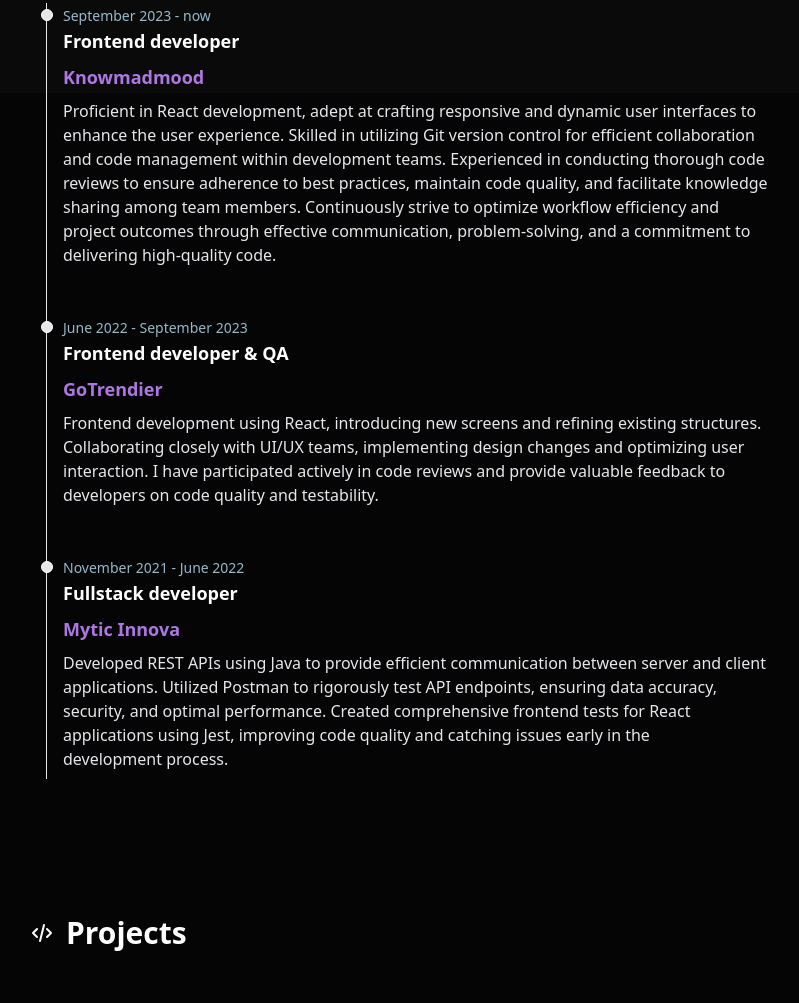
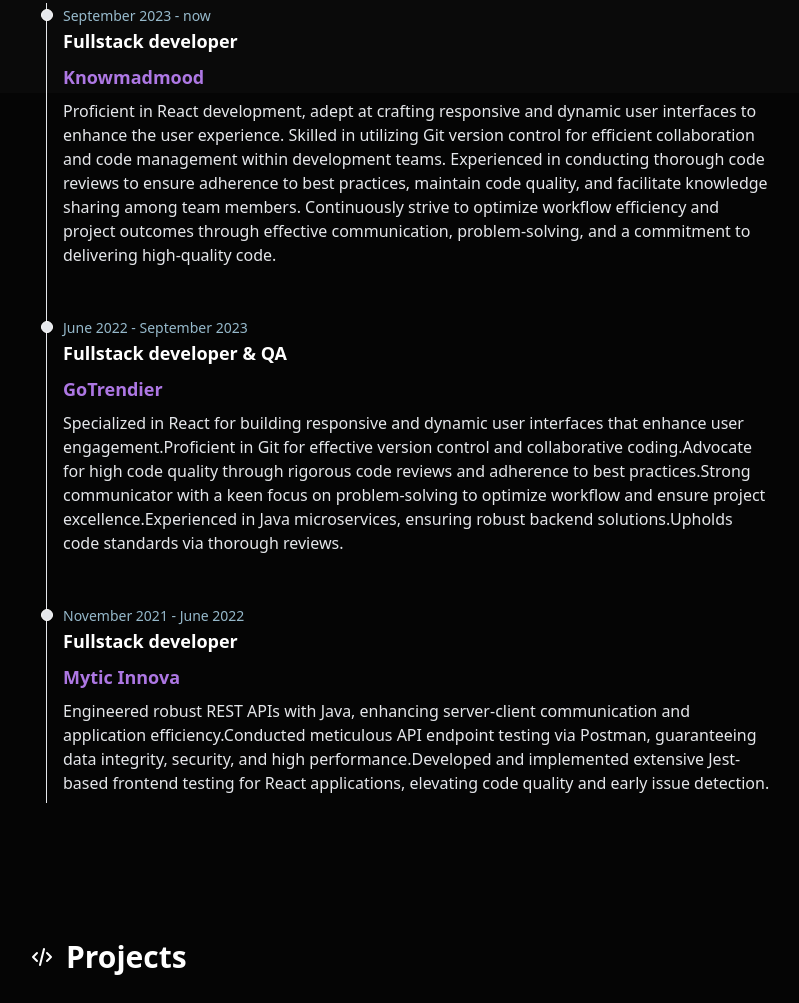
Before and after one commit to Hagaren5/Portfolio, an Astro site: page / in a window 1280 px wide. Shown: the part 707-1710 px from the top of the page, without its empty margins (240-1039 px from the left). Built offline with nearby package versions, Linux system fonts and the light colour scheme; Astro itself is replaced by a stand-in of ours.

Commit message:
last changes

```diff
--- a/src/components/Experience.astro
+++ b/src/components/Experience.astro
@@ -3,20 +3,23 @@
 
 const EXPERIENCE = [
   {
-    title: 'Frontend developer',
+    title: 'Fullstack developer',
     company: 'Knowmadmood',
     date: 'September 2023 - now',
     description:
       'Proficient in React development, adept at crafting responsive and dynamic user interfaces to enhance the user experience. Skilled in utilizing Git version control for efficient collaboration and code management within development teams. Experienced in conducting thorough code reviews to ensure adherence to best practices, maintain code quality, and facilitate knowledge sharing among team members. Continuously strive to optimize workflow efficiency and project outcomes through effective communication, problem-solving, and a commitment to delivering high-quality code.'
   },
   {
-    title: 'Frontend developer & QA',
+    title: 'Fullstack developer & QA',
     company: 'GoTrendier',
     date: 'June 2022 - September 2023',
     description: [
-      'Frontend development using React, introducing new screens and refining existing structures.',
-      ' Collaborating closely with UI/UX teams, implementing design changes and optimizing user interaction.',
-      ' I have participated actively in code reviews and provide valuable feedback to developers on code quality and testability.'
+      'Specialized in React for building responsive and dynamic user interfaces that enhance user engagement.',
+      'Proficient in Git for effective version control and collaborative coding.',
+      'Advocate for high code quality through rigorous code reviews and adherence to best practices.',
+      'Strong communicator with a keen focus on problem-solving to optimize workflow and ensure project excellence.',
+      'Experienced in Java microservices, ensuring robust backend solutions.',
+      'Upholds code standards via thorough reviews.'
     ]
   },
   {
@@ -24,9 +27,9 @@
     company: 'Mytic Innova',
     date: 'November 2021 - June 2022',
     description: [
-      'Developed REST APIs using Java to provide efficient communication between server and client applications.',
-      ' Utilized Postman to rigorously test API endpoints, ensuring data accuracy, security, and optimal performance.',
-      ' Created comprehensive frontend tests for React applications using Jest, improving code quality and catching issues early in the development process.'
+      'Engineered robust REST APIs with Java, enhancing server-client communication and application efficiency.',
+      'Conducted meticulous API endpoint testing via Postman, guaranteeing data integrity, security, and high performance.',
+      'Developed and implemented extensive Jest-based frontend testing for React applications, elevating code quality and early issue detection.'
     ]
   }
 ]
--- a/src/pages/index.astro
+++ b/src/pages/index.astro
@@ -30,7 +30,7 @@
         >
       </h1>
       <h2 class="text-xl lg:text-2xl text-wrap max-w-[700px]">
-        <span>Frontend developer. </span>
+        <span>Fullstack developer. </span>
         <span class="text-purple-400/90"> 2+ years of experience.</span>
       </h2>
 
```
